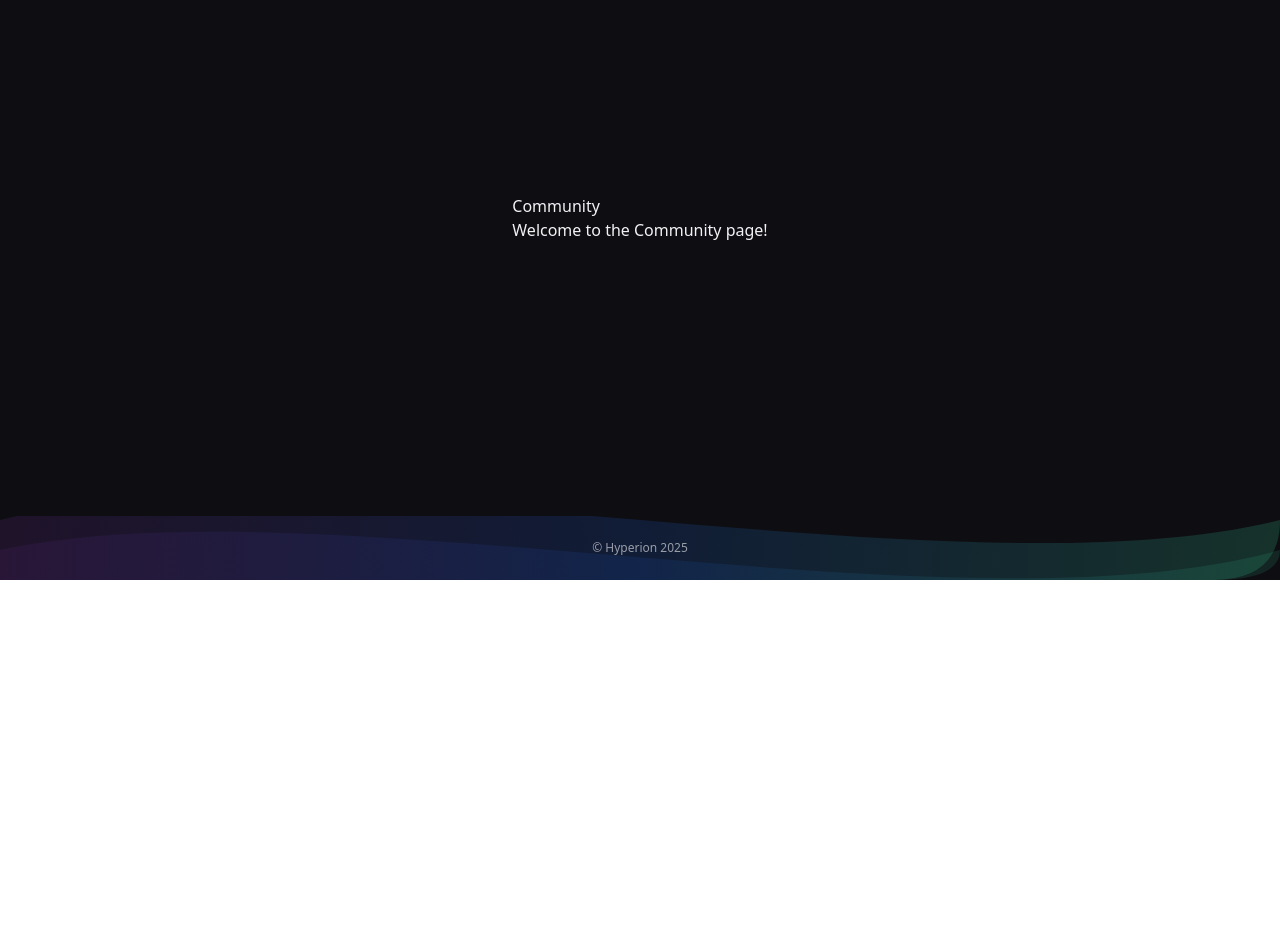
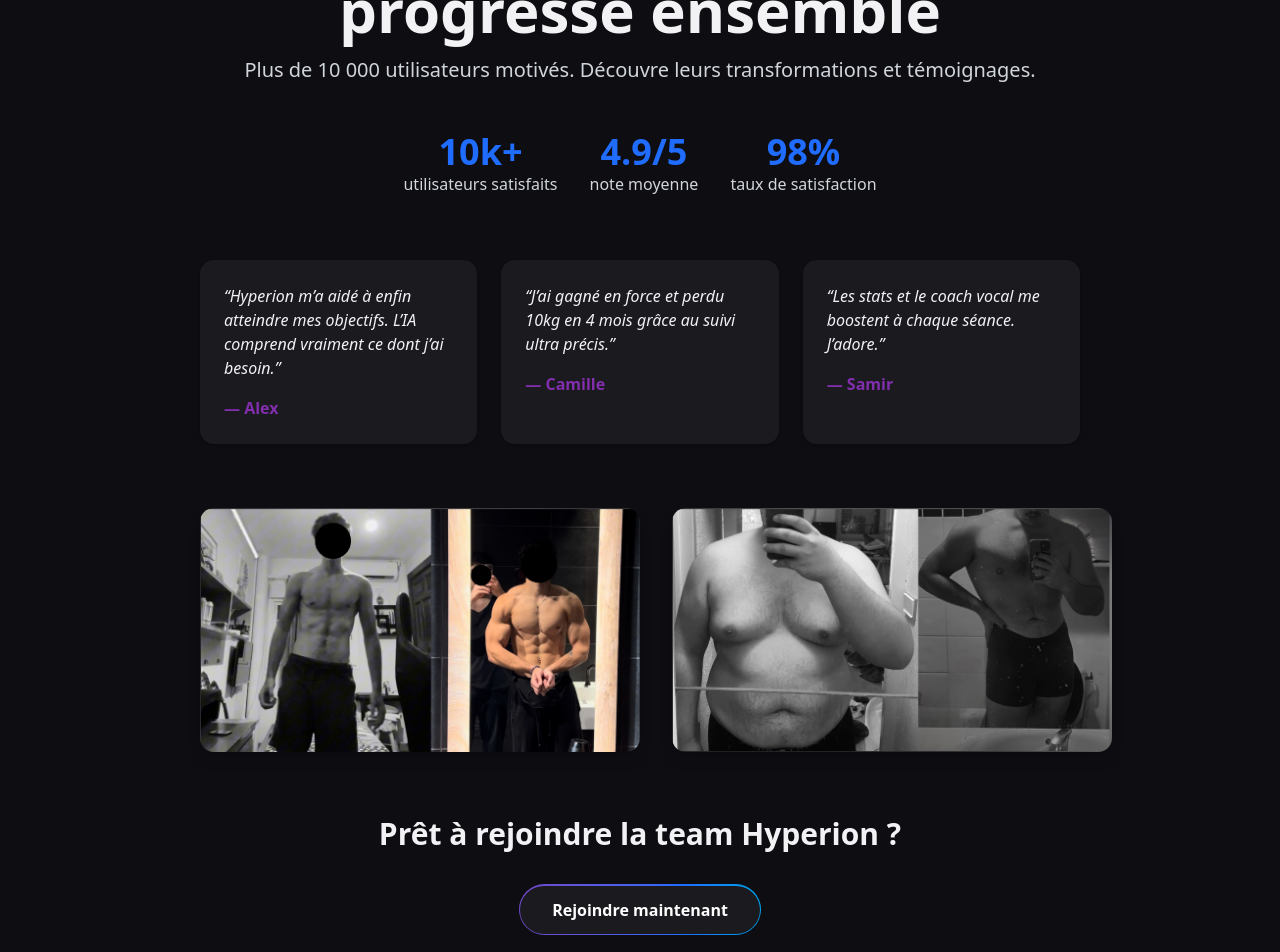
Before and after one commit to Uncor-dev/Hyperion-Showcase, a React (Vite) app: page /community in a window 1280 px wide. Shown: the part 220-1172 px from the top of the page. Before the commit the page ends 800 px from the top, so only its background shows below. Built offline with nearby package versions, Linux system fonts and the light colour scheme.

Commit message:
:rocket: add page community

```diff
--- a/src/Pages/Community.tsx
+++ b/src/Pages/Community.tsx
@@ -1,8 +1,61 @@
+import Louis from "../assets/transfoLouis.png"
+import Martin from "../assets/tranfoMartin.png"
+
 export default function Community() {
     return (
-        <section>
-            <h1>Community</h1>
-            <p>Welcome to the Community page!</p>
+        <section className="flex flex-col items-center justify-center md:px-50 px-6 pb-10 bg-[#0E0E12] text-[#F2F2F5]">
+            <div className="max-w-4xl text-center mb-12">
+                <h1 className="text-5xl md:text-6xl font-extrabold mb-4">
+                    Une <span className="bg-gradient-to-r from-[#822EAD] via-[#1F6CFF] to-[#42FFB6] bg-clip-text text-transparent animate-gradient-x">Communauté</span> qui progresse ensemble
+                </h1>
+                <p className="text-lg md:text-xl text-gray-300">
+                    Plus de 10 000 utilisateurs motivés. Découvre leurs transformations et témoignages.
+                </p>
+            </div>
+
+            <div className="flex flex-wrap justify-center gap-8 mb-16">
+                <div className="text-center">
+                    <p className="text-4xl font-bold text-[#1F6CFF]">10k+</p>
+                    <p className="text-gray-300">utilisateurs satisfaits</p>
+                </div>
+                <div className="text-center">
+                    <p className="text-4xl font-bold text-[#1F6CFF]">4.9/5</p>
+                    <p className="text-gray-300">note moyenne</p>
+                </div>
+                <div className="text-center">
+                    <p className="text-4xl font-bold text-[#1F6CFF]">98%</p>
+                    <p className="text-gray-300">taux de satisfaction</p>
+                </div>
+            </div>
+
+            <div className="grid grid-cols-1 md:grid-cols-3 gap-6 mb-16">
+                <div className="bg-[#1A1A1F] p-6 rounded-xl shadow hover:scale-105 transition">
+                    <p className="italic">“Hyperion m’a aidé à enfin atteindre mes objectifs. L’IA comprend vraiment ce dont j’ai besoin.”</p>
+                    <p className="mt-4 font-bold text-[#822EAD]">— Alex</p>
+                </div>
+                <div className="bg-[#1A1A1F] p-6 rounded-xl shadow hover:scale-105 transition">
+                    <p className="italic">“J’ai gagné en force et perdu 10kg en 4 mois grâce au suivi ultra précis.”</p>
+                    <p className="mt-4 font-bold text-[#822EAD]">— Camille</p>
+                </div>
+                <div className="bg-[#1A1A1F] p-6 rounded-xl shadow hover:scale-105 transition">
+                    <p className="italic">“Les stats et le coach vocal me boostent à chaque séance. J’adore.”</p>
+                    <p className="mt-4 font-bold text-[#822EAD]">— Samir</p>
+                </div>
+            </div>
+
+            <div className="flex flex-col md:flex-row items-center gap-8 mb-16">
+                <img src={Louis} alt="Avant/Après 1" className="rounded-xl shadow-lg w-full md:w-1/2" />
+                <img src={Martin} alt="Avant/Après 2" className="rounded-xl shadow-lg w-full md:w-1/2" />
+            </div>
+
+            <div className="text-center">
+                <h2 className="text-3xl font-bold mb-8">Prêt à rejoindre la team Hyperion ?</h2>
+                <a href="#" className="inline-block p-[1.5px] rounded-full bg-gradient-to-r from-[#822EAD] via-[#1F6CFF] to-[#42FFB6] animate-gradient-x">
+                    <button className="bg-[#1A1A1F] hover:bg-[#232336] text-white font-semibold py-3 px-8 rounded-full transition w-full cursor-pointer">
+                        Rejoindre maintenant
+                    </button>
+                </a>
+            </div>
         </section>
     );
 }
--- a/src/components/Navbar/Navbar.tsx
+++ b/src/components/Navbar/Navbar.tsx
@@ -8,7 +8,7 @@
     RedditShareButton,
 } from "react-share";
 
-const shareUrl = "https://hyperion.com/";
+const shareUrl = "https://www.epitech.eu/2025/02/04/epitech-experience-2025-linnovation-au-coeur-de-la-tech/";
 const shareTitle = "Découvrez Hyperion et transformez votre physique !";
 
 import { FaMailBulk } from "react-icons/fa";
```
Also changed, not shown: src/assets/tranfoMartin.png (added), src/assets/transfoLouis.png (added).
